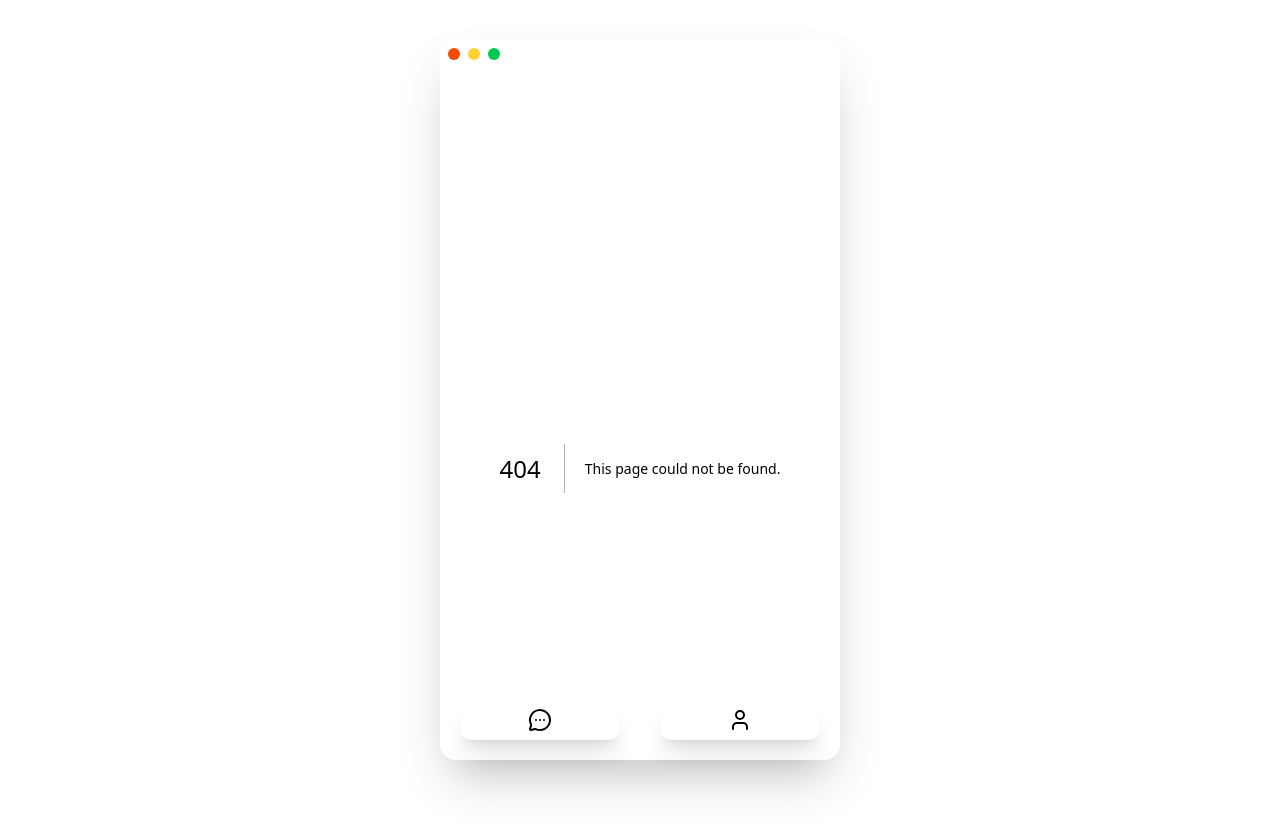
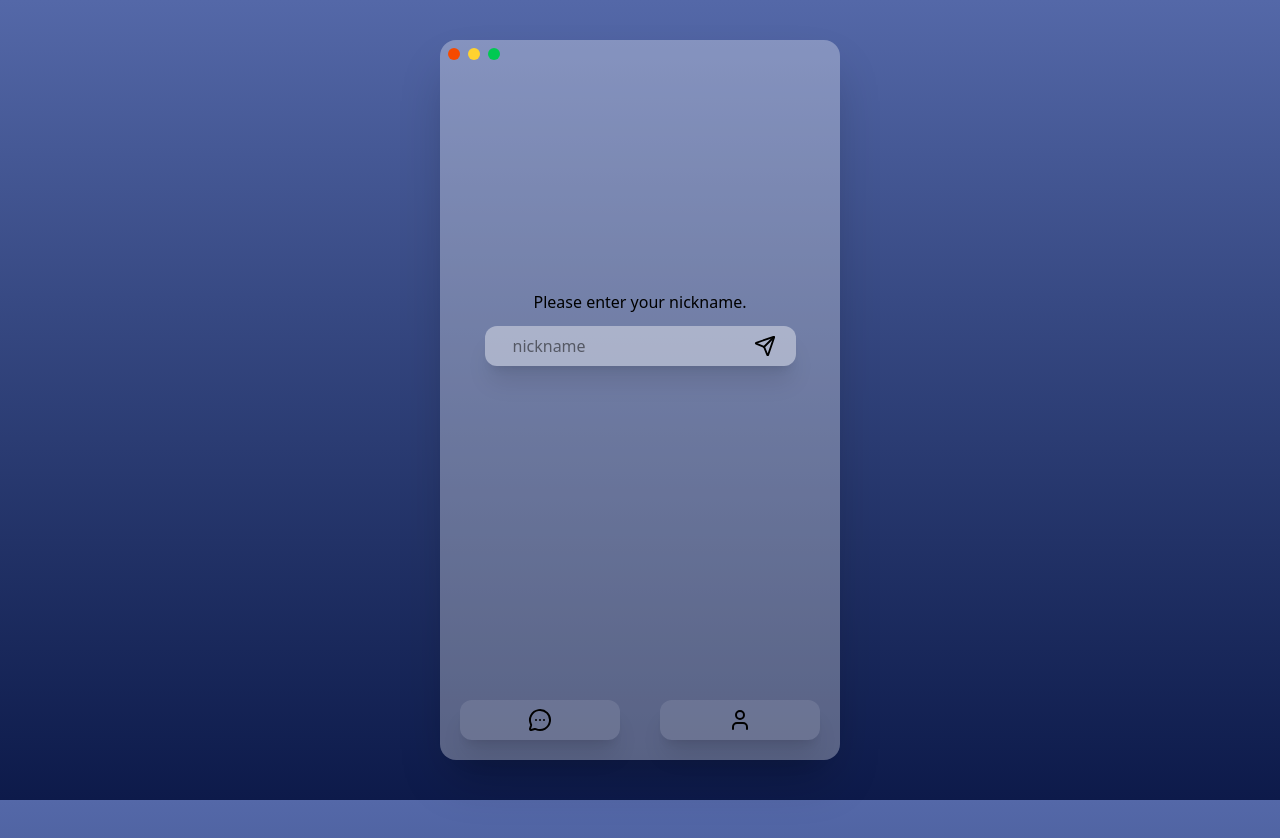
Before and after one commit to varYeon/woowa_Realtime, a Next.js app: page /users in a window 1280 px wide. Before the commit this address had no page. Shown: the top 838 px of the page. Built offline with nearby package versions, Linux system fonts and the light colour scheme.

Commit message:
style: 닉네임 입력창 UI

```diff
--- /dev/null
+++ b/src/app/users/page.tsx
@@ -0,0 +1,5 @@
+import NicknameInput from "@/components/NicknameInput";
+
+export default function UsersPage() {
+  return <NicknameInput />;
+}
--- /dev/null
+++ b/src/components/NicknameInput.tsx
@@ -0,0 +1,22 @@
+import { Send } from "lucide-react";
+
+export default function NicknameInput() {
+  return (
+    <>
+      <div className="h-screen flex justify-center">
+        <div className="flex flex-col gap-3 justify-center">
+          <span className="flex flex-col items-center">
+            Please enter your nickname.
+          </span>
+          <div className="flex bottom-0 p-5 rounded-xl bg-white/40 shadow-xl h-2 items-center mb-70">
+            <input
+              placeholder="nickname"
+              className="w-full p-2 outline-none"
+            ></input>
+            <Send />
+          </div>
+        </div>
+      </div>
+    </>
+  );
+}
```
